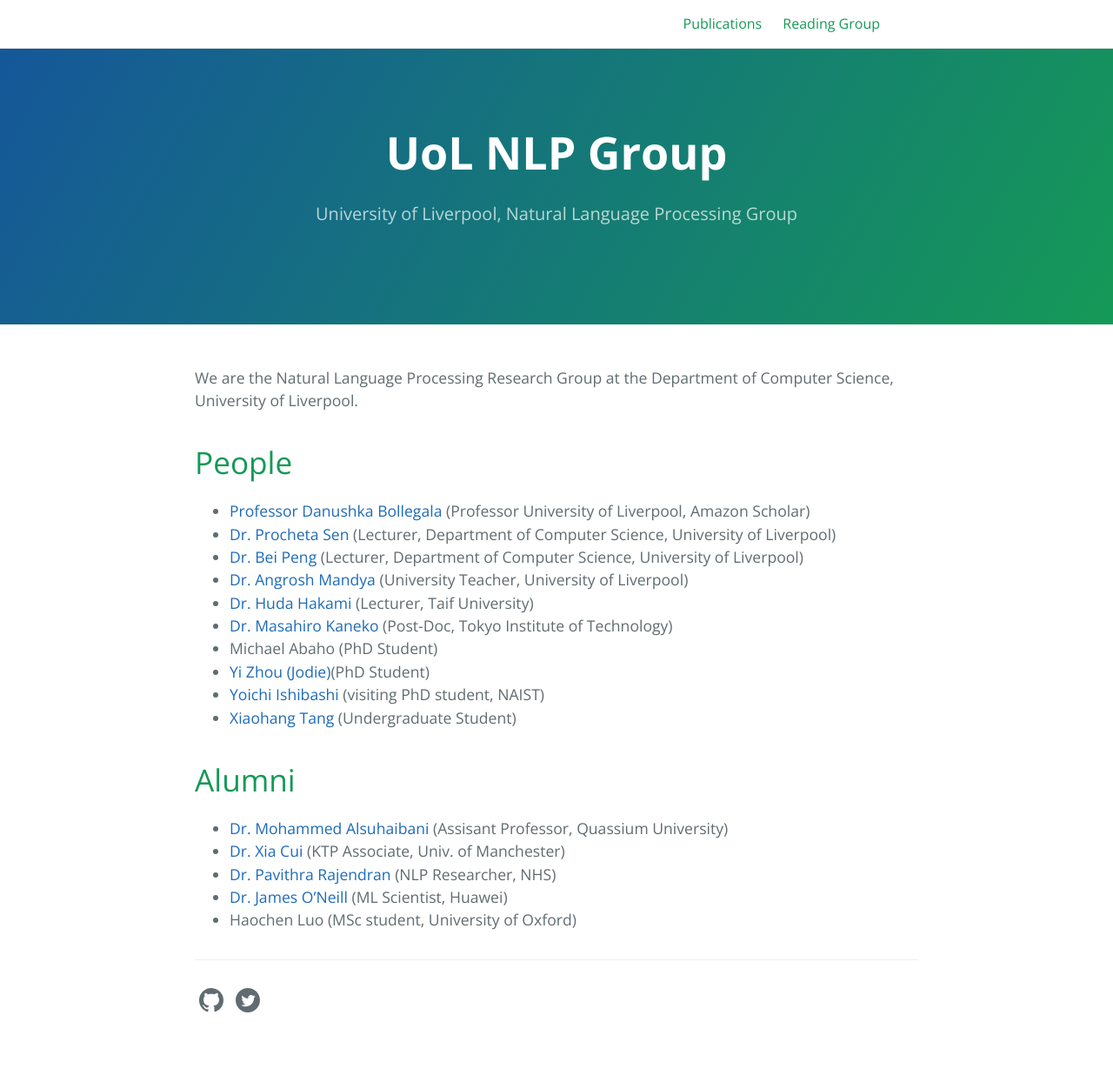
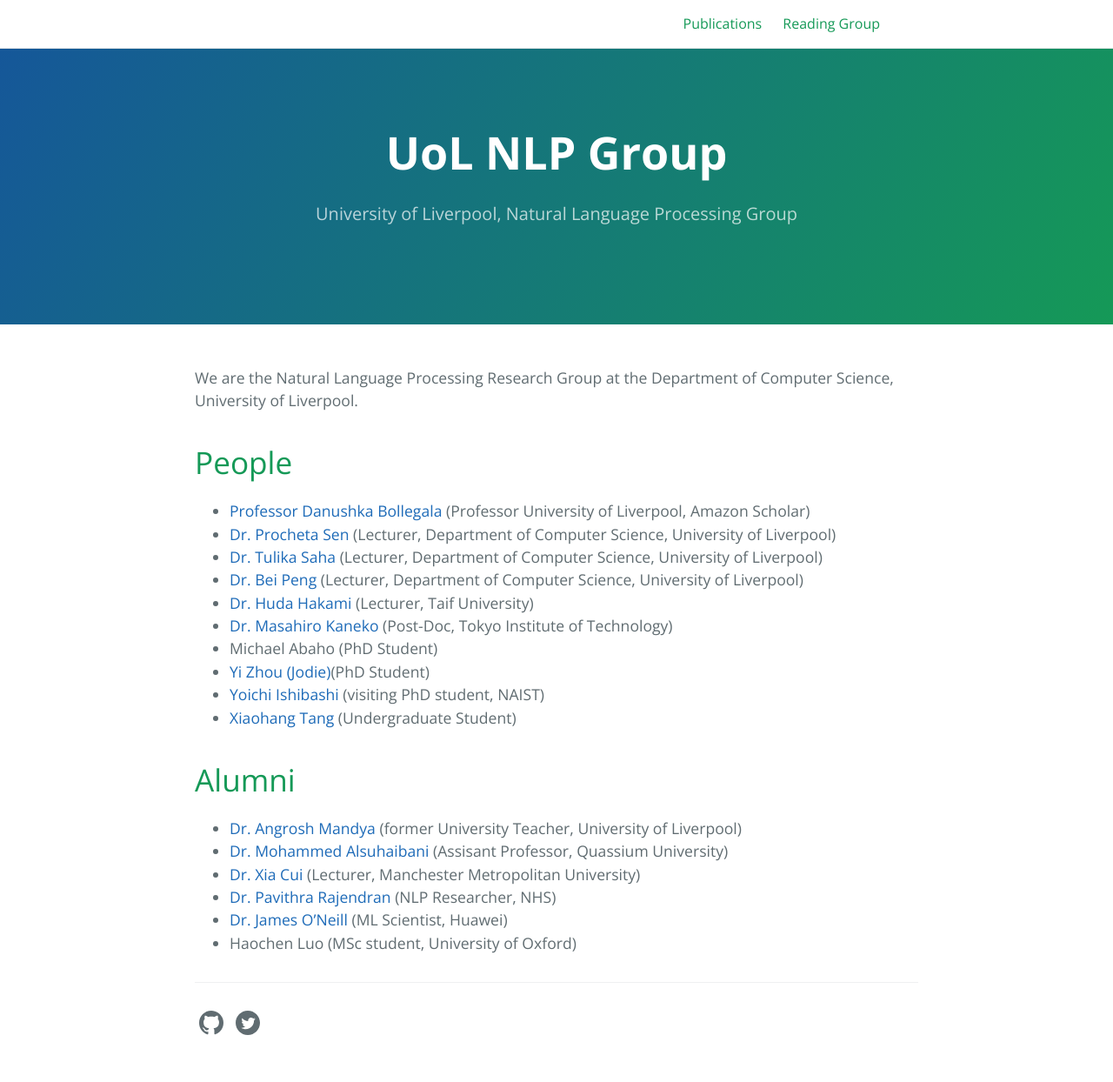
Before and after one commit to LivNLP/livnlp.github.io, a Jekyll site: the page built from index.md, in a window 1280 px wide. Shown: the whole page at 87% size. Built offline with Jekyll 4.4.1, drawn with Linux system fonts in a browser that asks for light colours; before the commit the page ends 1218 px from its top, so only the background shows below that.

Commit message:
Update index.md

```diff
--- a/index.md
+++ b/index.md
@@ -7,8 +7,8 @@ We are the Natural Language Processing Research Group at the Department of Compu
 # People
 - [Professor Danushka Bollegala](https://danushka.net/) (Professor University of Liverpool, Amazon Scholar)
 - [Dr. Procheta Sen](https://procheta.github.io/sprocheta/) (Lecturer, Department of Computer Science, University of Liverpool)
+- [Dr. Tulika Saha](https://sahatulika15.github.io/index.html) (Lecturer, Department of Computer Science, University of Liverpool)
 - [Dr. Bei Peng](https://beipeng.github.io/) (Lecturer, Department of Computer Science, University of Liverpool)
-- [Dr. Angrosh Mandya](https://scholar.google.com/citations?user=V2IwYWQAAAAJ&hl=en) (University Teacher, University of Liverpool)
 - [Dr. Huda Hakami](https://scholar.google.com/citations?user=c1M8KpwAAAAJ&hl=en) (Lecturer, Taif University)
 - [Dr. Masahiro Kaneko](https://sites.google.com/view/masahirokaneko) (Post-Doc, Tokyo Institute of Technology)
 - Michael Abaho (PhD Student)
@@ -18,8 +18,9 @@ We are the Natural Language Processing Research Group at the Department of Compu
 
 
 # Alumni
+- [Dr. Angrosh Mandya](https://scholar.google.com/citations?user=V2IwYWQAAAAJ&hl=en) (former University Teacher, University of Liverpool)
 - [Dr. Mohammed Alsuhaibani](https://www.linkedin.com/in/suhibani/?originalSubdomain=sa) (Assisant Professor, Quassium University)
-- [Dr. Xia Cui](https://www.linkedin.com/in/xia-cui/) (KTP Associate, Univ. of Manchester)
+- [Dr. Xia Cui](https://www.linkedin.com/in/xia-cui/) (Lecturer, Manchester Metropolitan University)
 - [Dr. Pavithra Rajendran](https://www.linkedin.com/in/pavithra-rajendran-ph-d-1094a675/) (NLP Researcher, NHS)
 - [Dr. James O'Neill](https://www.linkedin.com/in/james-o-neill-1923b86b/) (ML Scientist, Huawei)
 - Haochen Luo (MSc student, University of Oxford)
```
